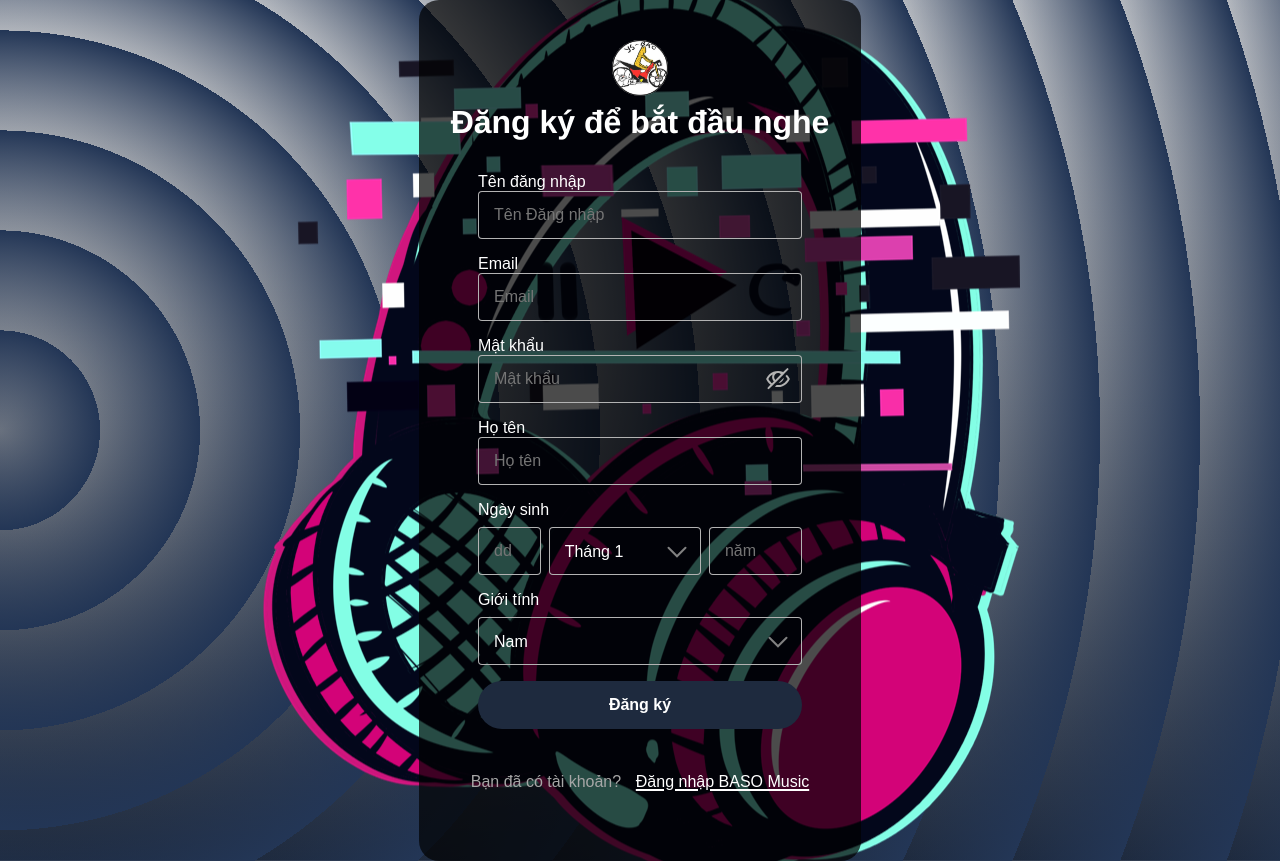
After one commit to BDuong31/BASO-Music, a PHP site: page /app/views/auth/resigter.php in a window 1280 px wide. The commit adds this page. Run offline with PHP 8.4, Linux system fonts and the light colour scheme.

Commit message:
feat(auth): add resigter page

```diff
--- /dev/null
+++ b/app/views/auth/resigter.php
@@ -0,0 +1,201 @@
+<?php declare(strict_types=1); ?>
+<!DOCTYPE html>
+<html lang="en">
+
+<head>
+    <meta charset="UTF-8">
+    <meta name="viewport" content="width=device-width, initial-scale=1.0">
+    <title>Đăng ký - BASO Music</title>
+    <link rel="icon" href="/public/images/logo.jpg">
+    <link rel="stylesheet" href="/public/css/resigter.css">
+</head>
+
+<body>
+    <div class="container">
+        <div class="theme_resigter">
+            <div class="container_resgiter">
+                <div class="box">
+                    <header>
+                        <img class="logo" src="/public/images/logo.jpg" alt="logo">
+                        <h1 class="resigter_text">Đăng ký để bắt đầu nghe</h1>
+                    </header>
+                    <form class="resigter_form">
+                        <div class="resigter">
+                            <div class="resigter_login">
+                                <label for="resigter-username">
+                                    <span>Tên đăng nhập</span>
+                                </label>
+                            </div>
+                            <input class="resigter_input" id="resigter-username" placeholder="Tên Đăng nhập"
+                                type="text">
+                        </div>
+                        <div class="resigter">
+                            <div class="resigter_login">
+                                <label for="resigter-mail">
+                                    <span>Email</span>
+                                </label>
+                            </div>
+                            <input class="resigter_input" id="resigter-mail" placeholder="Email"
+                                type="text">
+                        </div>
+                        <div class="resigter">
+                            <div class="text_resigter">
+                                <label for="resigter-password">
+                                    <span>Mật khẩu</span>
+                                </label>
+                            </div>
+                            <div class="container_password">
+                                <input class="resigter_input" id="resigter-password" placeholder="Mật khẩu" type="password">
+                                <div class="show_hide_container">
+                                    <div class="show_hide_button">
+                                        <span>
+                                            <i id="toggler" class="hide_password_icon"></i>
+                                        </span>
+                                    </div>
+                                </div>
+                            </div>
+                        </div>
+                        <div class="resigter">
+                            <div class="resigter_login">
+                                <label for="resigter-name">
+                                    <span>Họ tên</span>
+                                </label>
+                            </div>
+                            <input class="resigter_input" id="resigter-name" placeholder="Họ tên"
+                                type="text">
+                        </div>
+                        <div class="resigter">
+                            <div class="resigter_login">
+                                <label class="encore-text encore-text-body-small-bold" data-encore-id="text" for="resigter-birtday">
+                                        <span>Ngày sinh<span>
+                                </label>
+                            </div>
+                            <div style="padding-block-start: 8px; padding-left: 0; padding-right:0; padding-bottom:0;">
+                                <div style="gap: 8px; display: flex">
+                                    <input style="inline-size: 30%" aria-invalid="false" class="resigter_input" data-encore-id="formInput" id="day" name="day" inputmode="numeric" pattern="\d*" maxlength="2" autocomplete="bday-day" placeholder="dd" required="" type="numeric" data-testid="birthDateDay" value="" aria-errormessage="birthdate-error-invalid">
+                                    <div style="box-sizing: border-box; -webkit-tap-highlight-color: transparent; position: relative; inline-size: 100%; display: flex; -webkit-box-align: center; align-items: center;">
+                                        <select class="resigter_input" aria-invalid="false" id="month" name="month" required="" autocomplete="bday-month" data-testid="birthDateMonth" aria-errormessage="birthdate-error-invalid"
+                                            style="
+                                                    appearance: none;
+                                                    margin-block: 0px;
+                                                    text-indent: 0.01px;
+                                                    block-size: var(--encore-control-size-base, 48px);
+                                                    min-block-size: unset;
+                                                    text-align: start;
+                                                    overflow-wrap: break-word;
+                                                    min-block-size:"
+                                        >
+                                            <option disabled value>Tháng</option>
+                                            <option value="1">Tháng 1</option>
+                                            <option value="2">Tháng 2</option>
+                                            <option value="3">Tháng 3</option>
+                                            <option value="4">Tháng 4</option>
+                                            <option value="5">Tháng 5</option>
+                                            <option value="6">Tháng 6</option>
+                                            <option value="7">Tháng 7</option>
+                                            <option value="8">Tháng 8</option>
+                                            <option value="9">Tháng 9</option>
+                                            <option value="10">Tháng 10</option>
+                                            <option value="11">Tháng 11</option>
+                                            <option value="12">Tháng 12</option>
+                                        </select>
+                                        <svg data-encore-id="icon" role="img" aria-hidden="true" class="Svg-sc-ytk21e-0 ZujEm Arrow-sc-1slzr1b-0 eOFMoh" viewBox="0 0 24 24"
+                                            style="
+                                                    fill: currentcolor;
+                                                    width: var(--encore-graphic-size-decorative-base, 24px);
+                                                    height: var(--encore-graphic-size-decorative-base, 24px);
+                                                    color: var(--essential-subdued, #818181);
+                                                    pointer-events: none;
+                                                    position: absolute;
+                                                    right: var(--encore-spacing-tighter, 12px);"
+                                        >
+                                            <path d="M2.793 8.043a1 1 0 0 1 1.414 0L12 15.836l7.793-7.793a1 1 0 1 1 1.414 1.414L12 18.664 2.793 9.457a1 1 0 0 1 0-1.414z"></path>
+                                        </svg>
+                                    </div>
+                                    <input style="inline-size: 50%" aria-invalid="false" class="resigter_input" data-encore-id="formInput" id="year" name="year" inputmode="numeric" maxlength="4" placeholder="năm" required="" type="numeric" autocomplete="bday-year" data-testid="birthDateYear" value="" aria-errormessage="birthdate-error-invalid">
+                                </div>
+                            </div>
+                        </div>
+                        <div class="resigter">
+                            <div class="resigter_login">
+                                <label class="encore-text encore-text-body-small-bold" data-encore-id="text" for="resigter-gender">
+                                        <span>Giới tính<span>
+                                </label>
+                            </div>
+                            <div style="padding-block-start: 8px; padding-left: 0; padding-right:0; padding-bottom:0;">
+                                <div style="gap: 8px; display: flex">
+                                    <div style="box-sizing: border-box; -webkit-tap-highlight-color: transparent; position: relative; inline-size: 100%; display: flex; -webkit-box-align: center; align-items: center;">
+                                        <select class="resigter_input" aria-invalid="false" id="gender" name="gender" required="" autocomplete="bday-month" data-testid="birthDateMonth" aria-errormessage="birthdate-error-invalid"
+                                            style="
+                                                    appearance: none;
+                                                    margin-block: 0px;
+                                                    text-indent: 0.01px;
+                                                    block-size: var(--encore-control-size-base, 48px);
+                                                    min-block-size: unset;
+                                                    text-align: start;
+                                                    overflow-wrap: break-word;
+                                                    min-block-size:"
+                                        >
+                                            <option disabled value>Giới tính</option>
+                                            <option value="1">Nam</option>
+                                            <option value="2">Nữ</option>
+                                        </select>
+                                        <svg data-encore-id="icon" role="img" aria-hidden="true" class="Svg-sc-ytk21e-0 ZujEm Arrow-sc-1slzr1b-0 eOFMoh" viewBox="0 0 24 24"
+                                            style="
+                                                    fill: currentcolor;
+                                                    width: var(--encore-graphic-size-decorative-base, 24px);
+                                                    height: var(--encore-graphic-size-decorative-base, 24px);
+                                                    color: var(--essential-subdued, #818181);
+                                                    pointer-events: none;
+                                                    position: absolute;
+                                                    right: var(--encore-spacing-tighter, 12px);"
+                                        >
+                                            <path d="M2.793 8.043a1 1 0 0 1 1.414 0L12 15.836l7.793-7.793a1 1 0 1 1 1.414 1.414L12 18.664 2.793 9.457a1 1 0 0 1 0-1.414z"></path>
+                                        </svg>
+                                    </div>
+                                </div>
+                            </div>
+                        </div>
+                        <div class="button_resigter">
+                            <button>
+                                <span class="button_inner">
+                                    <span>Đăng ký</span>
+                                </span>
+                            </button>
+                        </div>
+                    </form>
+                    <div>
+                        <div class="sign_up_section">
+                            <h2>
+                                <span>Bạn đã có tài khoản?</span>
+                                <a href="login.php">
+                                    <span>Đăng nhập BASO Music</span>
+                                </a>
+                            </h2>
+                        </div>
+                    </div>
+                </div>
+            </div>
+        </div>
+    </div>
+    <script>
+    //show and hide password
+    var togglerPassword = document.getElementById('toggler');
+    console.log(togglerPassword);
+    var passwordInput = document.getElementById('login-password');
+
+    togglerPassword.addEventListener('click', () => {
+        if (passwordInput.type === 'password') {
+            passwordInput.type = 'text';
+            togglerPassword.classList.add("show_password_icon");
+            togglerPassword.classList.remove("hide_password_icon");
+        } else if (passwordInput.type === 'text') {
+            passwordInput.type = 'password';
+            togglerPassword.classList.add("hide_password_icon");
+            togglerPassword.classList.remove("show_password_icon");
+        }
+    })
+    </script>
+</body>
+
+</html>
--- a/public/css/resigter.css
+++ b/public/css/resigter.css
@@ -74,7 +74,7 @@ hr{
    border-image: initial;
    border-top: 1px solid rgb(41, 41, 41);
 }
-.resiger_form{
+.resigter_form{
    width: 324px;
    margin: 0px auto;
    padding-bottom: 0px;
```
